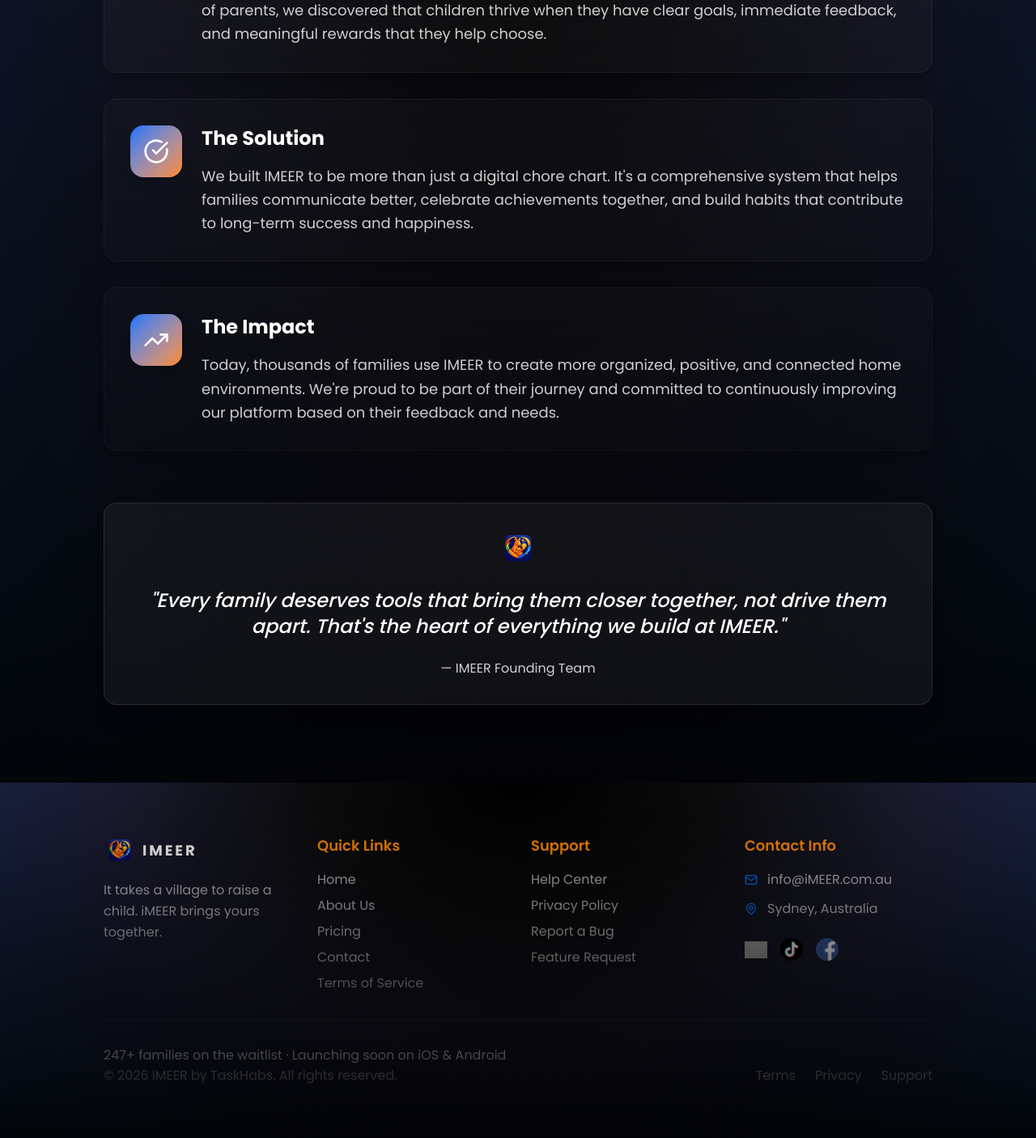
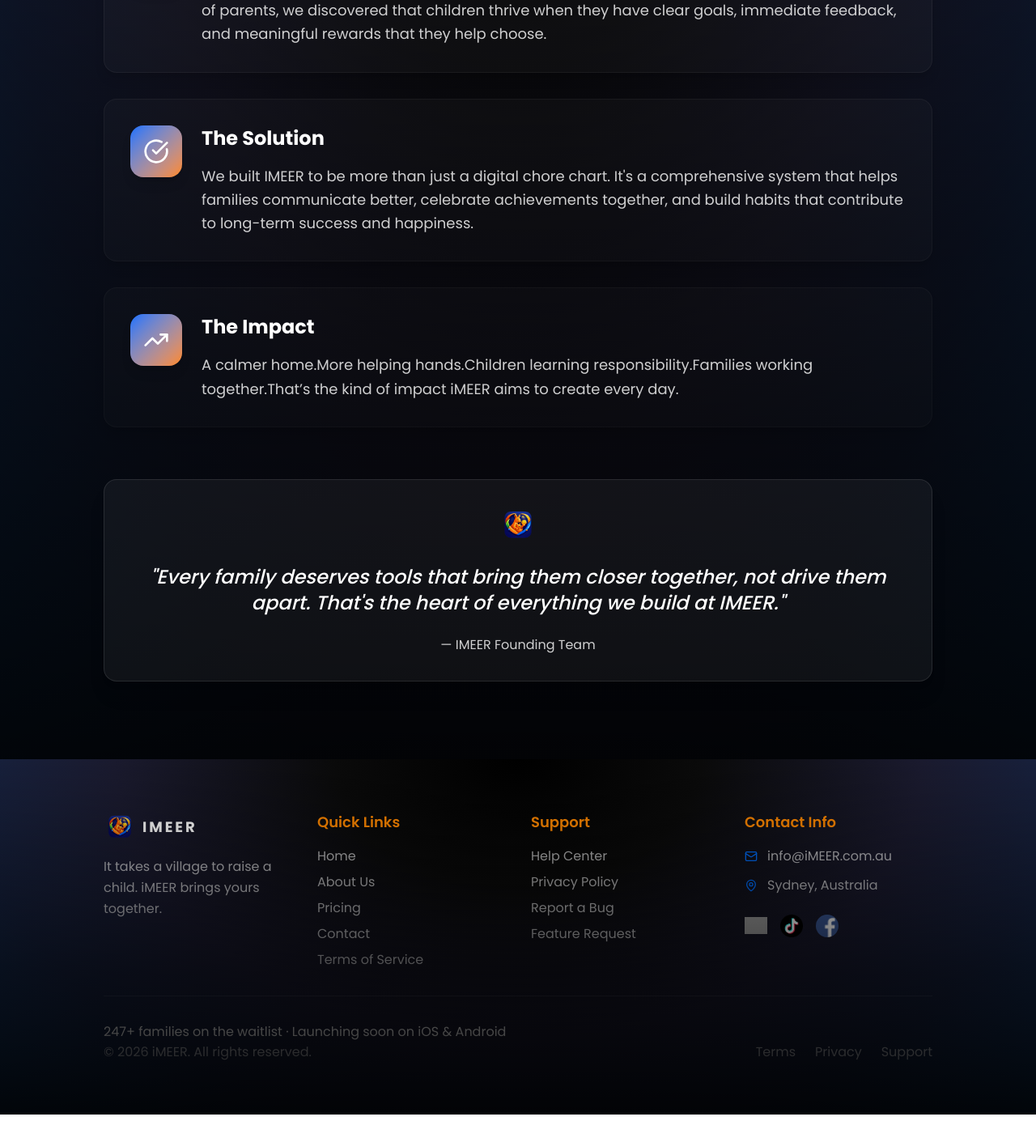
Before and after one commit to taskhabs25/taskhabs, a Next.js app: page /about in a window 1280 px wide. Shown: the part 2840-4246 px from the top of the page at 81% size. After the commit the page ends 4217 px from the top, so only its background shows below. Built offline with nearby package versions, Linux system fonts and the light colour scheme; grey boxes are pictures that could not be loaded.

Commit message:
textual updates

```diff
--- a/src/app/about/page.tsx
+++ b/src/app/about/page.tsx
@@ -73,7 +73,7 @@
     icon: TrendingUp,
     title: "The Impact",
     content:
-      "Today, thousands of families use IMEER to create more organized, positive, and connected home environments. We're proud to be part of their journey and committed to continuously improving our platform based on their feedback and needs.",
+      "A calmer home.More helping hands.Children learning responsibility.Families working together.That’s the kind of impact iMEER aims to create every day.",
   },
 ]
 
--- a/src/app/components/faq.tsx
+++ b/src/app/components/faq.tsx
@@ -17,7 +17,7 @@
   {
     question: "Can extended family contribute?",
     answer:
-      "Yes — this is one of iMEER's most unique features. The Guardian Circle allows grandparents, aunties, uncles and older siblings to contribute MeerCoins to a child's wallet and send personal messages of encouragement. Extended family members do not need to install the app — they simply receive a link, tap it, and send their contribution. No matter where your family is in the world, everyone can be part of your child's village."
+      "Yes — this is one of iMEER's most unique features. The Guardian Circle allows grandparents, aunties, uncles and older siblings to contribute MeerCoins to a child's wallet and send personal messages of encouragement. They simply receive a link, tap it, and send their contribution. No matter where your family is in the world, everyone can be part of your child's village."
   },
   {
     question: "How does the reward system work?",
--- a/src/app/components/footer.tsx
+++ b/src/app/components/footer.tsx
@@ -153,7 +153,7 @@
           <p>247+ families on the waitlist · Launching soon on iOS & Android</p>
           <div className="flex flex-col sm:flex-row justify-between items-center">
             <p className="text-white/70 leading-relaxed">
-              © 2026 iMEER by TaskHabs. All rights reserved.
+              © 2026 iMEER. All rights reserved.
             </p>
 
             <div className="flex space-x-6 mt-4 sm:mt-0">
--- a/src/app/components/village-section.tsx
+++ b/src/app/components/village-section.tsx
@@ -12,7 +12,7 @@
       emoji: "👵👴",
       title: "Grandparents",
       description:
-        "No app install needed. Grandparents receive a simple link, tap it, and send MeerCoins to their grandchild with a personal message. Distance is no barrier to being part of the village.",
+        "Grandparents receive a simple link, tap it, and send MeerCoins to their grandchild with a personal message. Distance is no barrier to being part of the village.",
     },
     {
       emoji: "👩‍🦰👨",
```
